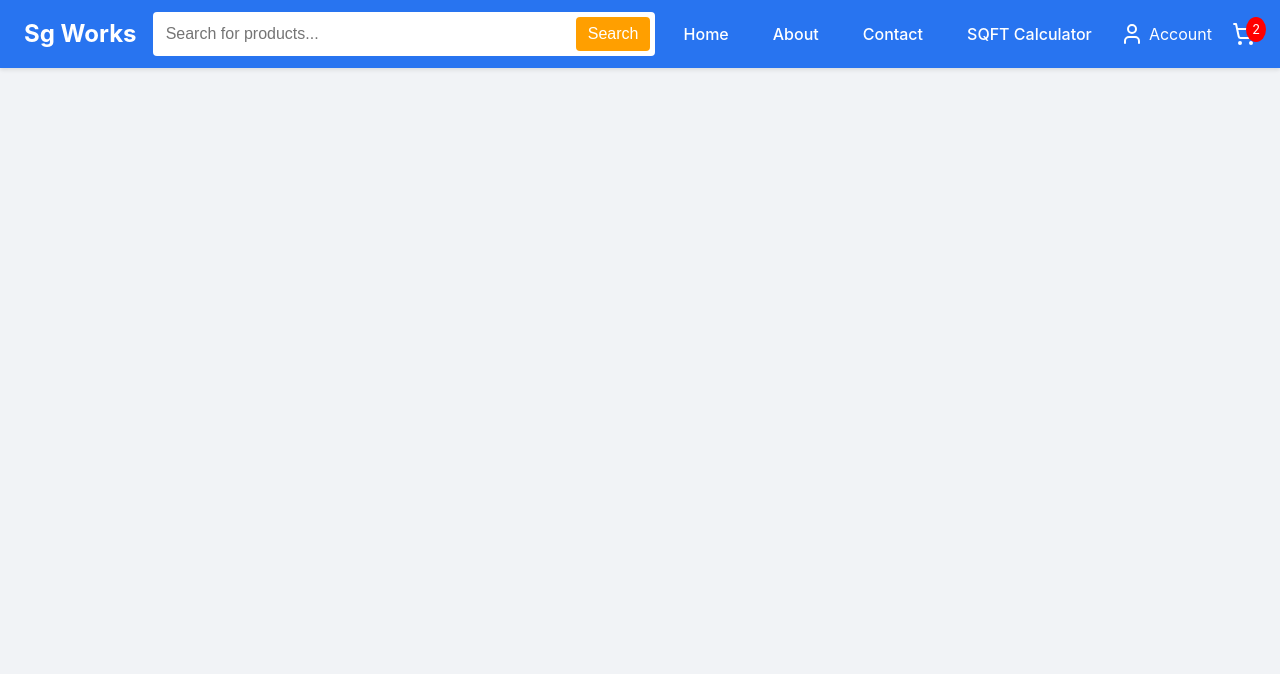
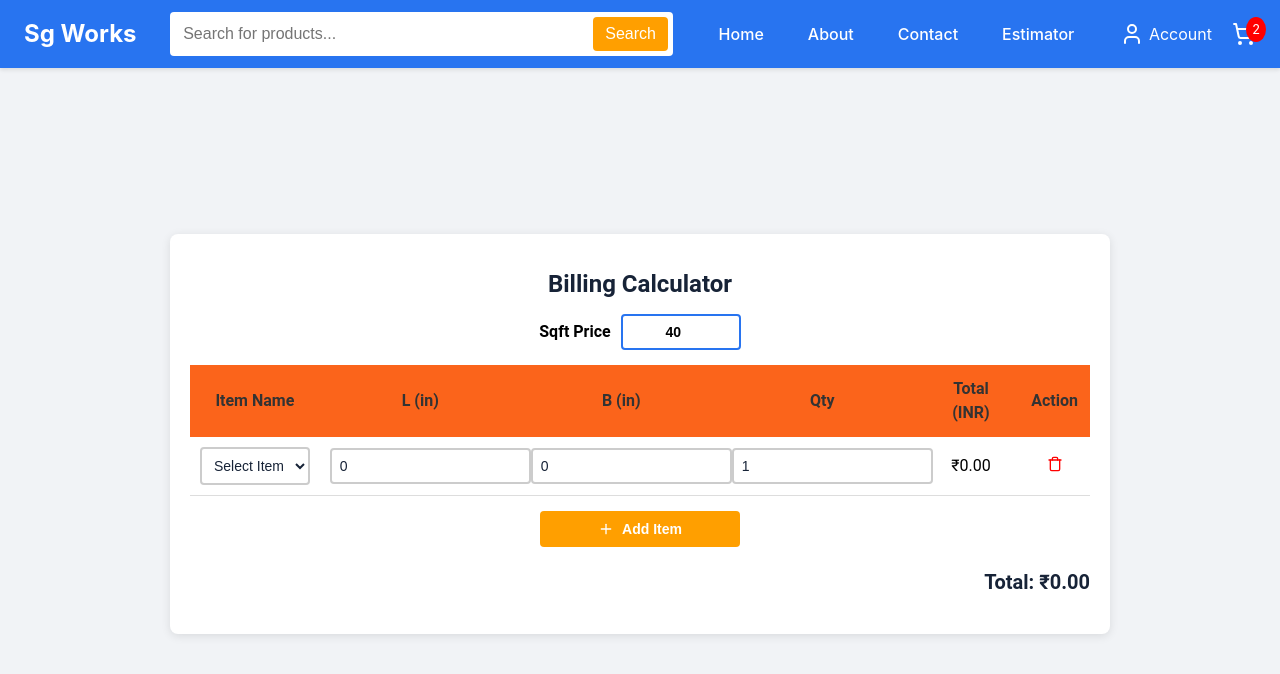
Before and after one commit to IamAdinath/workshop, a React (Vite) app in the folder ui/: page /estimator in a window 1280 px wide. Shown: the top 674 px of the page. Built offline with nearby package versions, Linux system fonts and the light colour scheme.

Commit message:
update the url and related files (#19)

```diff
--- a/ui/src/App.tsx
+++ b/ui/src/App.tsx
@@ -3,7 +3,7 @@ import { BrowserRouter as Router, Routes, Route } from 'react-router-dom';
 import Header from './components/Header';
 import Home from './pages/Home';
 import About from './pages/About';
-import SqftCalculator from './pages/SqftCalculator';
+import Estimator from './pages/Estimator';
 
 const App: React.FC = () => {
   return (
@@ -12,7 +12,7 @@ const App: React.FC = () => {
       <Routes>
         <Route path="/" element={<Home />} />
         <Route path="/about" element={<About />} />
-        <Route path="/sqft-calculator" element={<SqftCalculator />} />
+        <Route path="/estimator" element={<Estimator />} />
       </Routes>
     </Router>
   );
--- a/ui/src/components/Header.tsx
+++ b/ui/src/components/Header.tsx
@@ -28,7 +28,7 @@ const Header: React.FC = () => {
         <Link to="/" onClick={() => setMenuOpen(false)}>Home</Link>
         <Link to="/about" onClick={() => setMenuOpen(false)}>About</Link>
         <Link to="/contact" onClick={() => setMenuOpen(false)}>Contact</Link>
-        <Link to="/sqft-calculator" onClick={() => setMenuOpen(false)}>SQFT Calculator</Link>
+        <Link to="/estimator" onClick={() => setMenuOpen(false)}>Estimator</Link>
       </nav>
 
       {/* Cart & Account Section */}
--- a/ui/src/pages/SqftCalculator.tsx
+++ b/ui/src/pages/Estimator.tsx
@@ -1,6 +1,6 @@
 import React, { useState } from "react";
 import { Trash, Plus } from "lucide-react";
-import "../styles/sqftcalculator.css";
+import "../styles/estimator.css";
 
 interface Item {
   id: number;
@@ -14,7 +14,7 @@ interface Item {
 
 const furnitureOptions = ["Cupboard", "Sofa", "Dining Table", "Bed", "Chair", "Other"];
 
-const SqftCalculator: React.FC = () => {
+const Estimator: React.FC = () => {
   const [items, setItems] = useState<Item[]>([
     { id: Date.now(), name: "", customName: "", length: 0, width: 0, quantity: 1, total: 0 },
   ]);
@@ -117,4 +117,4 @@ const SqftCalculator: React.FC = () => {
   );
 };
 
-export default SqftCalculator;
+export default Estimator;
--- a/ui/src/routes.tsx
+++ b/ui/src/routes.tsx
@@ -1,6 +1,6 @@
 import Home from "./pages/Home";
 import About from "./pages/About";
-import SqftCalculator from "./pages/SqftCalculator";
+import Estimator from "./pages/Estimator";
 // import Contact from "./pages/Contact";
 // import Blog from "./pages/Blog";
 // import Portfolio from "./pages/Portfolio";
@@ -12,7 +12,7 @@ import SqftCalculator from "./pages/SqftCalculator";
 export const routes = [
   { path: "/", element: <Home />, title: "Home - MyApp" },
   { path: "/about", element: <About />, title: "About Us - MyApp" },
-  { path: "/sqft-calculator", element: <SqftCalculator />, title: "Our Services - MyApp" },
+  { path: "/sqft-calculator", element: <Estimator />, title: "Our Services - MyApp" },
 //   { path: "/services", element: <Services />, title: "Our Services - MyApp" },
 //   { path: "/contact", element: <Contact />, title: "Contact Us - MyApp" },
 //   { path: "/blog", element: <Blog />, title: "Blog - MyApp" },
```
Also changed, not shown: ui/src/styles/estimator.css (renamed from ui/src/styles/sqftcalculator.css).
